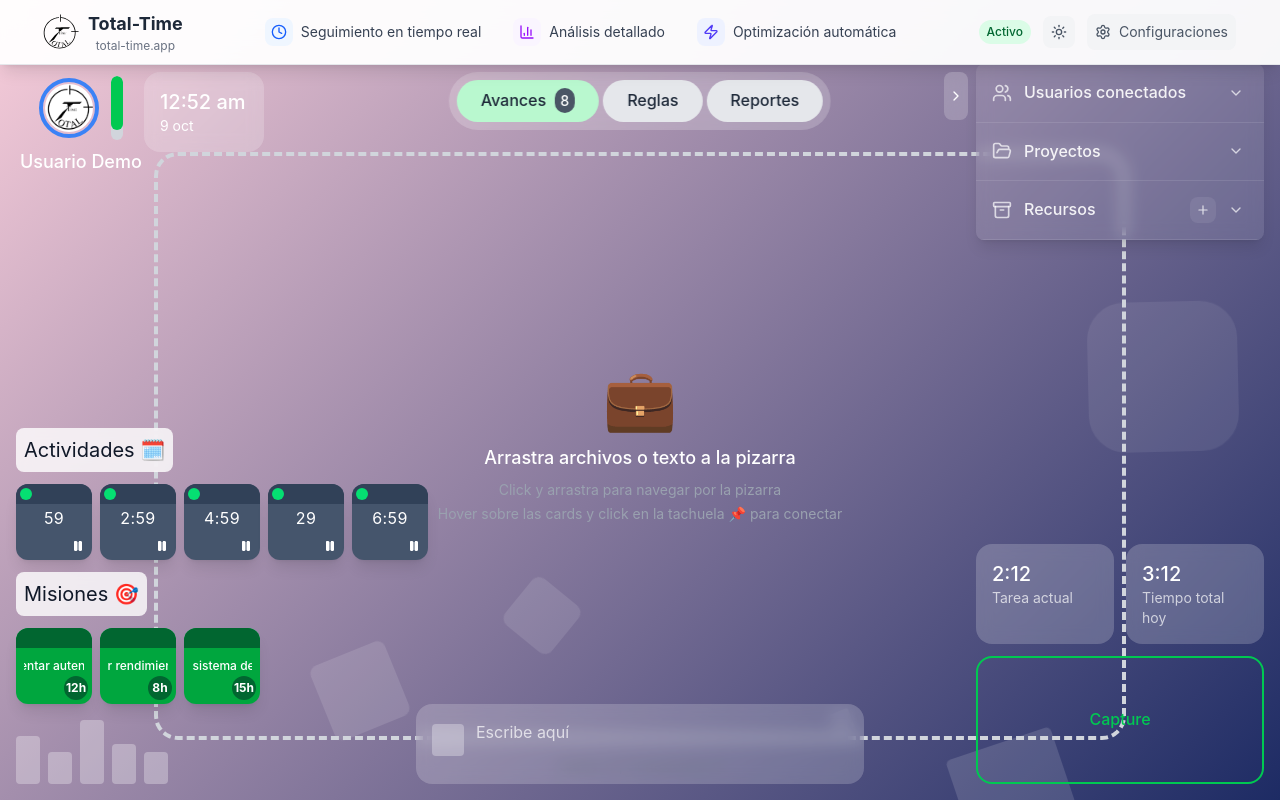
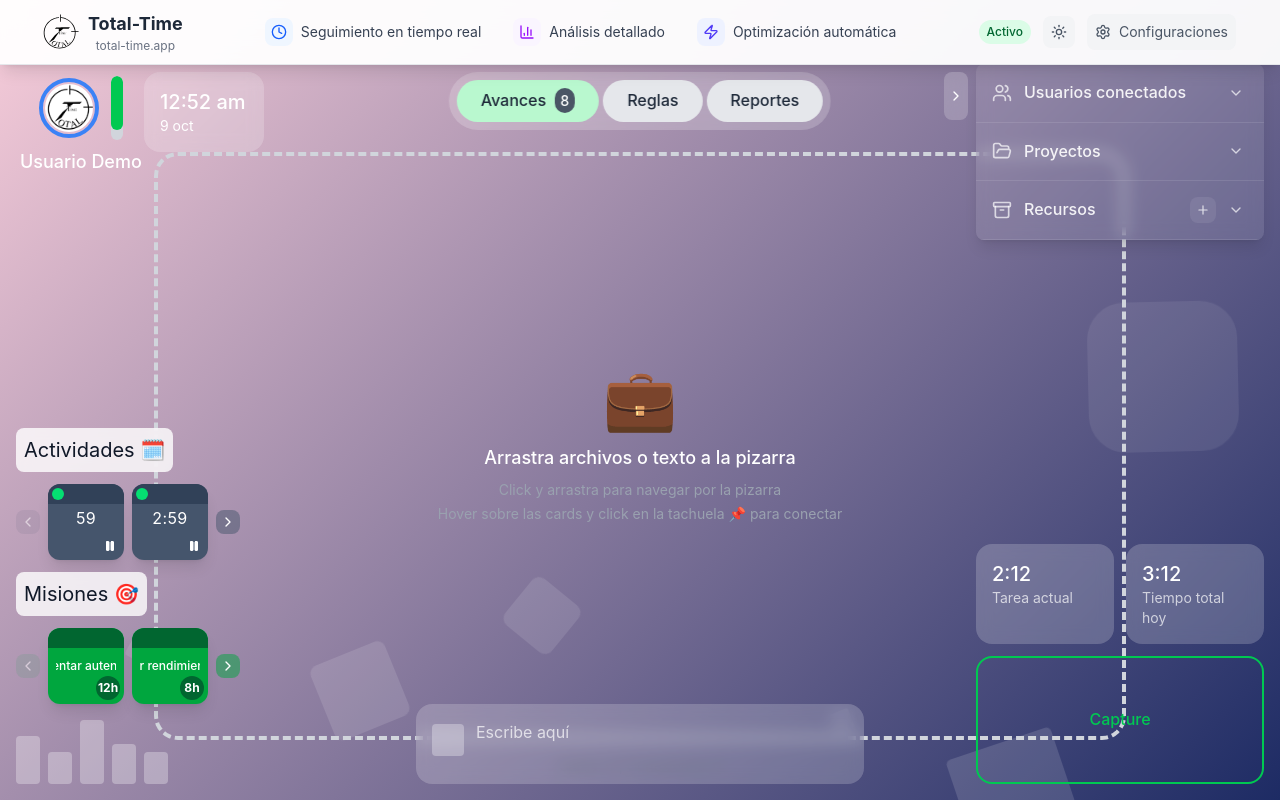
Before and after one commit to eliasbest07/new-total-time, a Next.js app: page /demo in a window 1280 px wide. Built offline with nearby package versions, Linux system fonts and the light colour scheme.

Commit message:
pagination in activities and missions

```diff
--- a/app/components/mainUI/MisionesCompact.tsx
+++ b/app/components/mainUI/MisionesCompact.tsx
@@ -1,4 +1,5 @@
-import React from 'react';
+import React, { useState } from 'react';
+import { ChevronLeft, ChevronRight } from 'lucide-react';
 import { useMisiones } from '@/hooks/useMisiones';
 import { useUsuarioId } from '@/hooks/useUsuarioId';
 import { Mision } from '@/domain/entities/Mision';
@@ -106,6 +107,9 @@
 export default function MisionesCompact({ onShowDetails }: MisionesCompactProps) {
   const { usuarioId, loading: loadingUsuario, error: errorUsuario } = useUsuarioId();
   const { misiones, loading: loadingMisiones, error: errorMisiones } = useMisiones(usuarioId);
+  const [currentPage, setCurrentPage] = useState(0);
+  const itemsPerPage = 2;
+  const totalPages = Math.ceil(misiones.length / itemsPerPage);
 
   const loading = loadingUsuario || loadingMisiones;
   const error = errorUsuario || errorMisiones;
@@ -134,9 +138,48 @@
     );
   }
 
+  const startIndex = currentPage * itemsPerPage;
+  const endIndex = startIndex + itemsPerPage;
+  const currentMisiones = misiones.slice(startIndex, endIndex);
+
+  const handlePrevPage = (e: React.MouseEvent) => {
+    e.stopPropagation();
+    if (currentPage > 0) {
+      setCurrentPage(currentPage - 1);
+    }
+  };
+
+  const handleNextPage = (e: React.MouseEvent) => {
+    e.stopPropagation();
+    if (currentPage < totalPages - 1) {
+      setCurrentPage(currentPage + 1);
+    }
+  };
+
+  const canGoPrev = currentPage > 0;
+  const canGoNext = currentPage < totalPages - 1;
+
   return (
+    <div className="flex items-center gap-2">
+      {/* Botón anterior */}
+      {misiones.length > itemsPerPage && (
+        <button
+          onClick={handlePrevPage}
+          disabled={!canGoPrev}
+          className={`rounded-lg p-1 transition-colors ${
+            canGoPrev
+              ? 'bg-green-600/50 hover:bg-green-600 cursor-pointer'
+              : 'bg-green-600/20 cursor-not-allowed opacity-50'
+          }`}
+          title="Anterior"
+        >
+          <ChevronLeft size={16} className="text-white" />
+        </button>
+      )}
+
+      {/* Cards de misiones */}
       <div className="flex gap-2">
-      {misiones.slice(0, 3).map((mision) => (
+        {currentMisiones.map((mision) => (
           <MisionCompactCard
             key={mision.id}
             mision={mision}
@@ -150,5 +193,22 @@
           />
         ))}
       </div>
+
+      {/* Botón siguiente */}
+      {misiones.length > itemsPerPage && (
+        <button
+          onClick={handleNextPage}
+          disabled={!canGoNext}
+          className={`rounded-lg p-1 transition-colors ${
+            canGoNext
+              ? 'bg-green-600/50 hover:bg-green-600 cursor-pointer'
+              : 'bg-green-600/20 cursor-not-allowed opacity-50'
+          }`}
+          title="Siguiente"
+        >
+          <ChevronRight size={16} className="text-white" />
+        </button>
+      )}
+    </div>
   );
 }
--- a/app/demo/components/ActividadesGrid.tsx
+++ b/app/demo/components/ActividadesGrid.tsx
@@ -1,5 +1,5 @@
 import React, { useState, useEffect } from 'react';
-import { Play, Pause, Camera, X, Trash2 } from 'lucide-react';
+import { Play, Pause, Camera, X, Trash2, ChevronLeft, ChevronRight } from 'lucide-react';
 import { useActividades } from '@/hooks/useActividades';
 import { useAuth } from '@/app/contexts/AuthContext';
 import { useScreenshots } from '@/hooks/useScreenshots';
@@ -361,7 +361,9 @@
 export default function ActividadesGrid({ onShowDetails }: ActividadesGridProps) {
   const { usuario } = useAuth();
   const { actividades, loading, error } = useActividades(usuario?.id || null);
-
+  const [currentPage, setCurrentPage] = useState(0);
+  const itemsPerPage = 2;
+  const totalPages = Math.ceil(actividades.length / itemsPerPage);
 
   if (loading) {
     return (
@@ -391,16 +393,72 @@
     );
   }
 
+  const startIndex = currentPage * itemsPerPage;
+  const endIndex = startIndex + itemsPerPage;
+  const currentActividades = actividades.slice(startIndex, endIndex);
+
+  const handlePrevPage = (e: React.MouseEvent) => {
+    e.stopPropagation();
+    if (currentPage > 0) {
+      setCurrentPage(currentPage - 1);
+    }
+  };
+
+  const handleNextPage = (e: React.MouseEvent) => {
+    e.stopPropagation();
+    if (currentPage < totalPages - 1) {
+      setCurrentPage(currentPage + 1);
+    }
+  };
+
+  const canGoPrev = currentPage > 0;
+  const canGoNext = currentPage < totalPages - 1;
+
   return (
-    <div className="flex gap-2 flex-wrap">
-      {actividades.map((actividad, index) => (
+    <div className="flex items-center gap-2">
+      {/* Botón anterior */}
+      {actividades.length > itemsPerPage && (
+        <button
+          onClick={handlePrevPage}
+          disabled={!canGoPrev}
+          className={`rounded-lg p-1 transition-colors ${
+            canGoPrev
+              ? 'bg-slate-600/50 hover:bg-slate-600 cursor-pointer'
+              : 'bg-slate-600/20 cursor-not-allowed opacity-50'
+          }`}
+          title="Anterior"
+        >
+          <ChevronLeft size={16} className="text-white" />
+        </button>
+      )}
+
+      {/* Cards de actividades */}
+      <div className="flex gap-2">
+        {currentActividades.map((actividad, index) => (
           <ActividadCard
             key={actividad.id}
             actividad={actividad}
-          index={index}
+            index={startIndex + index}
             onShowDetails={onShowDetails}
           />
         ))}
       </div>
+
+      {/* Botón siguiente */}
+      {actividades.length > itemsPerPage && (
+        <button
+          onClick={handleNextPage}
+          disabled={!canGoNext}
+          className={`rounded-lg p-1 transition-colors ${
+            canGoNext
+              ? 'bg-slate-600/50 hover:bg-slate-600 cursor-pointer'
+              : 'bg-slate-600/20 cursor-not-allowed opacity-50'
+          }`}
+          title="Siguiente"
+        >
+          <ChevronRight size={16} className="text-white" />
+        </button>
+      )}
+    </div>
   );
 }
--- a/app/demo/components/ActividadesGridMock.tsx
+++ b/app/demo/components/ActividadesGridMock.tsx
@@ -1,5 +1,5 @@
 import React, { useState, useEffect } from 'react';
-import { Play, Pause } from 'lucide-react';
+import { Play, Pause, ChevronLeft, ChevronRight } from 'lucide-react';
 import { Actividad } from '@/domain/entities/Actividad';
 
 interface ActividadCardProps {
@@ -162,6 +162,10 @@
 };
 
 export default function ActividadesGridMock({ actividades, onShowDetails }: ActividadesGridMockProps) {
+  const [currentPage, setCurrentPage] = useState(0);
+  const itemsPerPage = 2;
+  const totalPages = Math.ceil(actividades.length / itemsPerPage);
+
   if (actividades.length === 0) {
     return (
       <div className="bg-slate-600/50 rounded-xl p-4 w-19 h-19 flex items-center justify-center shadow-lg">
@@ -172,16 +176,72 @@
     );
   }
 
+  const startIndex = currentPage * itemsPerPage;
+  const endIndex = startIndex + itemsPerPage;
+  const currentActividades = actividades.slice(startIndex, endIndex);
+
+  const handlePrevPage = (e: React.MouseEvent) => {
+    e.stopPropagation();
+    if (currentPage > 0) {
+      setCurrentPage(currentPage - 1);
+    }
+  };
+
+  const handleNextPage = (e: React.MouseEvent) => {
+    e.stopPropagation();
+    if (currentPage < totalPages - 1) {
+      setCurrentPage(currentPage + 1);
+    }
+  };
+
+  const canGoPrev = currentPage > 0;
+  const canGoNext = currentPage < totalPages - 1;
+
   return (
-    <div className="flex gap-2 flex-wrap">
-      {actividades.map((actividad, index) => (
+    <div className="flex items-center gap-2">
+      {/* Botón anterior */}
+      {actividades.length > itemsPerPage && (
+        <button
+          onClick={handlePrevPage}
+          disabled={!canGoPrev}
+          className={`rounded-lg p-1 transition-colors ${
+            canGoPrev
+              ? 'bg-slate-600/50 hover:bg-slate-600 cursor-pointer'
+              : 'bg-slate-600/20 cursor-not-allowed opacity-50'
+          }`}
+          title="Anterior"
+        >
+          <ChevronLeft size={16} className="text-white" />
+        </button>
+      )}
+
+      {/* Cards de actividades */}
+      <div className="flex gap-2">
+        {currentActividades.map((actividad, index) => (
           <ActividadCard
             key={actividad.id}
             actividad={actividad}
-          index={index}
+            index={startIndex + index}
             onShowDetails={onShowDetails}
           />
         ))}
       </div>
+
+      {/* Botón siguiente */}
+      {actividades.length > itemsPerPage && (
+        <button
+          onClick={handleNextPage}
+          disabled={!canGoNext}
+          className={`rounded-lg p-1 transition-colors ${
+            canGoNext
+              ? 'bg-slate-600/50 hover:bg-slate-600 cursor-pointer'
+              : 'bg-slate-600/20 cursor-not-allowed opacity-50'
+          }`}
+          title="Siguiente"
+        >
+          <ChevronRight size={16} className="text-white" />
+        </button>
+      )}
+    </div>
   );
 }
--- a/app/demo/components/MisionesCompactMock.tsx
+++ b/app/demo/components/MisionesCompactMock.tsx
@@ -1,4 +1,5 @@
-import React from 'react';
+import React, { useState } from 'react';
+import { ChevronLeft, ChevronRight } from 'lucide-react';
 import { Mision } from '@/domain/entities/Mision';
 
 interface MisionCompactCardProps {
@@ -102,6 +103,10 @@
 };
 
 export default function MisionesCompactMock({ misiones, onShowDetails }: MisionesCompactMockProps) {
+  const [currentPage, setCurrentPage] = useState(0);
+  const itemsPerPage = 2;
+  const totalPages = Math.ceil(misiones.length / itemsPerPage);
+
   if (misiones.length === 0) {
     return (
       <div className="relative bg-green-600/50 w-19 h-19 rounded-xl shadow-lg overflow-hidden flex items-center justify-center">
@@ -110,9 +115,48 @@
     );
   }
 
+  const startIndex = currentPage * itemsPerPage;
+  const endIndex = startIndex + itemsPerPage;
+  const currentMisiones = misiones.slice(startIndex, endIndex);
+
+  const handlePrevPage = (e: React.MouseEvent) => {
+    e.stopPropagation();
+    if (currentPage > 0) {
+      setCurrentPage(currentPage - 1);
+    }
+  };
+
+  const handleNextPage = (e: React.MouseEvent) => {
+    e.stopPropagation();
+    if (currentPage < totalPages - 1) {
+      setCurrentPage(currentPage + 1);
+    }
+  };
+
+  const canGoPrev = currentPage > 0;
+  const canGoNext = currentPage < totalPages - 1;
+
   return (
+    <div className="flex items-center gap-2">
+      {/* Botón anterior */}
+      {misiones.length > itemsPerPage && (
+        <button
+          onClick={handlePrevPage}
+          disabled={!canGoPrev}
+          className={`rounded-lg p-1 transition-colors ${
+            canGoPrev
+              ? 'bg-green-600/50 hover:bg-green-600 cursor-pointer'
+              : 'bg-green-600/20 cursor-not-allowed opacity-50'
+          }`}
+          title="Anterior"
+        >
+          <ChevronLeft size={16} className="text-white" />
+        </button>
+      )}
+
+      {/* Cards de misiones */}
       <div className="flex gap-2">
-      {misiones.slice(0, 3).map((mision) => (
+        {currentMisiones.map((mision) => (
           <MisionCompactCard
             key={mision.id}
             mision={mision}
@@ -125,5 +169,22 @@
           />
         ))}
       </div>
+
+      {/* Botón siguiente */}
+      {misiones.length > itemsPerPage && (
+        <button
+          onClick={handleNextPage}
+          disabled={!canGoNext}
+          className={`rounded-lg p-1 transition-colors ${
+            canGoNext
+              ? 'bg-green-600/50 hover:bg-green-600 cursor-pointer'
+              : 'bg-green-600/20 cursor-not-allowed opacity-50'
+          }`}
+          title="Siguiente"
+        >
+          <ChevronRight size={16} className="text-white" />
+        </button>
+      )}
+    </div>
   );
 }
--- a/app/demo/page.tsx
+++ b/app/demo/page.tsx
@@ -761,16 +761,7 @@
         <h2 className="text-gray-900 bg-white/80 backdrop-blur-sm px-2 py-2 rounded-lg text-xl mb-3 inline-block">
           Actividades 🗓️
         </h2>
-        <div
-          // className="bg-white/20 rounded-lg cursor-grab flex items-center justify-center text-xs text-white font-medium hover:bg-white/30 transition-colors"
-          draggable
-          onDragStart={(e) => {
-            e.dataTransfer.setData('text/plain', 'Actividades - Elemento arrastrado desde la interfaz');
-          }}
-          onClick={() => setShowActividadDetails(true)}
-        >
-          <ActividadesGridMock actividades={mockActividades} onShowDetails={() => {}} />
-        </div>
+        <ActividadesGridMock actividades={mockActividades} onShowDetails={(actividad) => setShowActividadDetails(true)} />
       </div>
 
       {/* Missions positioned at fixed location */}
@@ -778,9 +769,7 @@
         <h2 className="text-gray-900 bg-white/80 backdrop-blur-sm px-2 py-2 rounded-lg text-xl mb-3 inline-block">
           Misiones 🎯
         </h2>
-        <div onClick={() => setShowMisionDetails(true)}>
-          <MisionesCompactMock misiones={mockMisiones} onShowDetails={() => {}} />
-        </div>
+        <MisionesCompactMock misiones={mockMisiones} onShowDetails={(mision) => setShowMisionDetails(true)} />
       </div>
 
       {/* Chart positioned at bottom left */}
```
Also changed, not shown: app/components/MainScreen.tsx (+2 -6 lines). Lines whose indentation alone changed are shown as unchanged.
